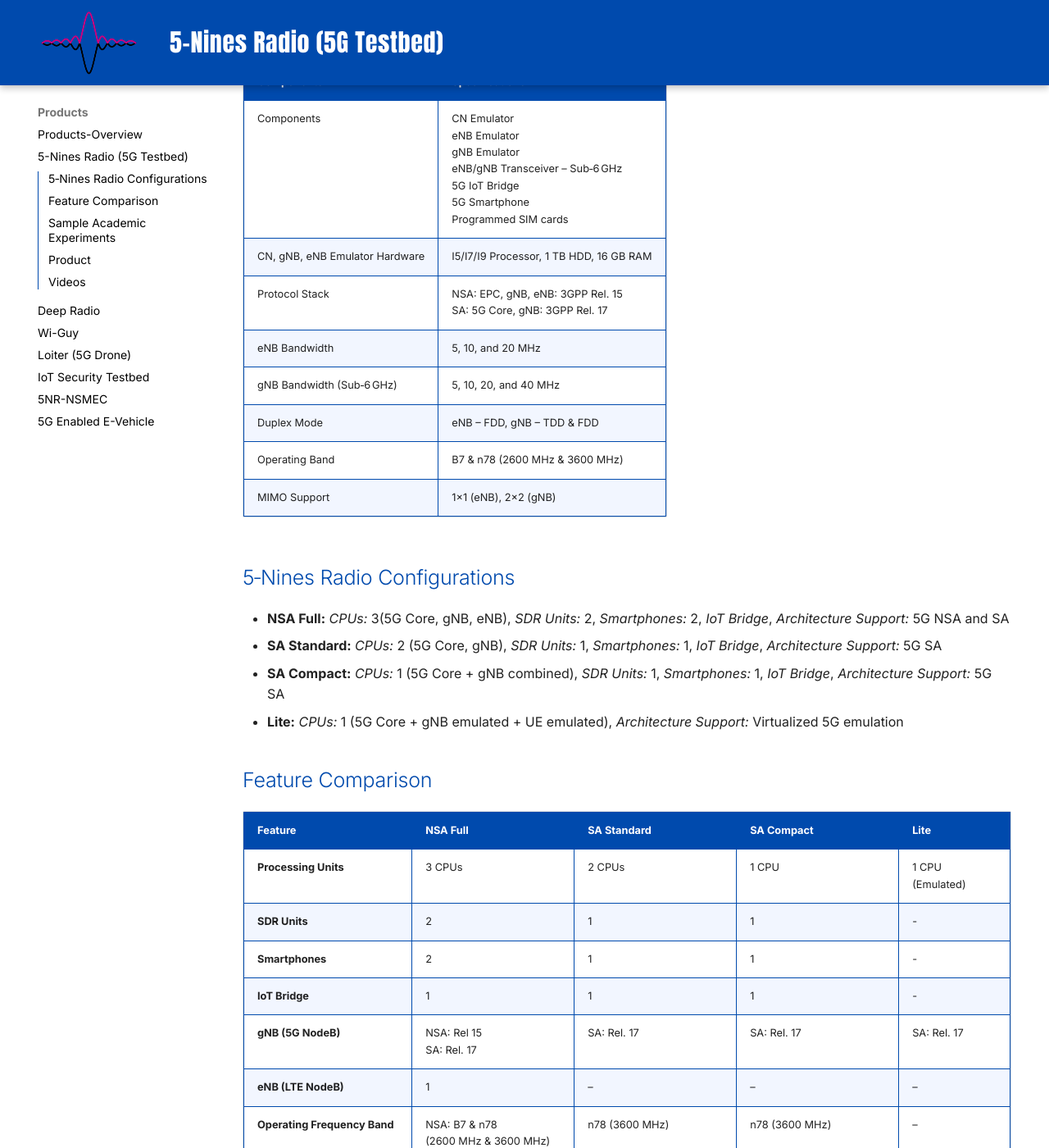
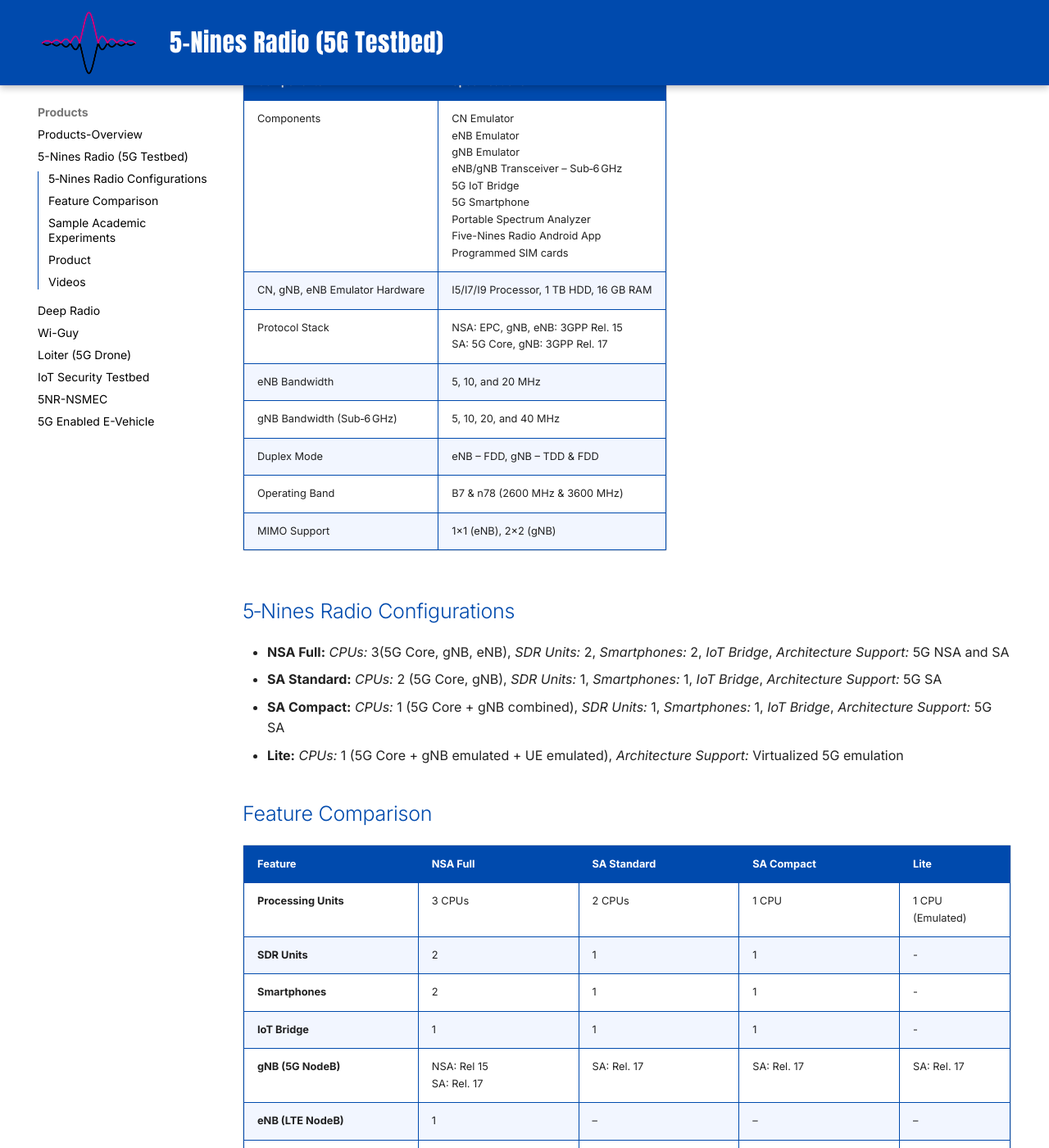
Before and after one commit to chandharlabs/chandhar-docs, an MkDocs documentation site: the page built from docs/products/5-nines-radio.md, in a window 1280 px wide and 1400 px high, scrolled down 813 px. Shown: the whole window at 82% size. Built offline with MkDocs 1.6.1 and Material for MkDocs 9.7.7, drawn with Linux system fonts in a browser that asks for light colours; some of the changed text lies outside the part shown.

Commit message:
Update 5-nines-radio.md

```diff
--- a/docs/products/5-nines-radio.md
+++ b/docs/products/5-nines-radio.md
@@ -28,7 +28,7 @@ In NSA mode, to establish a connection with a 5G Smartphone, one requires a 4G b
 
 | Components | Specifications |
 |-----------|----------------|
-| Components | CN Emulator<br>eNB Emulator<br>gNB Emulator<br>eNB/gNB Transceiver – Sub‑6 GHz<br>5G IoT Bridge<br>5G Smartphone<br>Programmed SIM cards |
+| Components | CN Emulator<br>eNB Emulator<br>gNB Emulator<br>eNB/gNB Transceiver – Sub‑6 GHz<br>5G IoT Bridge<br>5G Smartphone<br>Portable Spectrum Analyzer<br>Five-Nines Radio Android App<br>Programmed SIM cards |
 | CN, gNB, eNB Emulator Hardware | I5/I7/I9 Processor, 1 TB HDD, 16 GB RAM |
 | Protocol Stack | NSA: EPC, gNB, eNB: 3GPP Rel. 15<br>SA: 5G Core, gNB: 3GPP Rel. 17 |
 | eNB Bandwidth | 5, 10, and 20 MHz |
@@ -55,6 +55,8 @@ In NSA mode, to establish a connection with a 5G Smartphone, one requires a 4G b
 | **IoT Bridge** | 1 | 1 | 1 | - |
 | **gNB (5G NodeB)** | NSA: Rel 15<br>SA: Rel. 17 | SA: Rel. 17 | SA: Rel. 17 | SA: Rel. 17 |
 | **eNB (LTE NodeB)** | 1 | – | – | – |
+| **Portable Spectrum Analyzer** | 1 | 1 | 1 | - |
+| **Five-Nines Radio Android App** | 1 | 1 | 1 | - |
 | **Operating Frequency Band** | NSA: B7 & n78<br>(2600 MHz & 3600 MHz)<br>SA: n78 (TDD) & n7 (FDD)| n78 (3600 MHz) | n78 (3600 MHz) | – |
 | **eNB Bandwidth** | 5, 10, 20 MHz | – | – | – |
 | **gNB Bandwidth (Sub‑6 GHz)** | 5, 10, 15, 20, 25, 30, 40 MHz | 5, 10, 15, 20, 25, 30, 40 MHz | 5, 10, 15, 20, 25, 30, 40 MHz | - |
```
